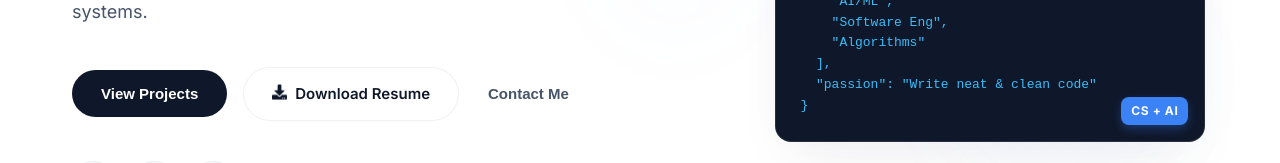
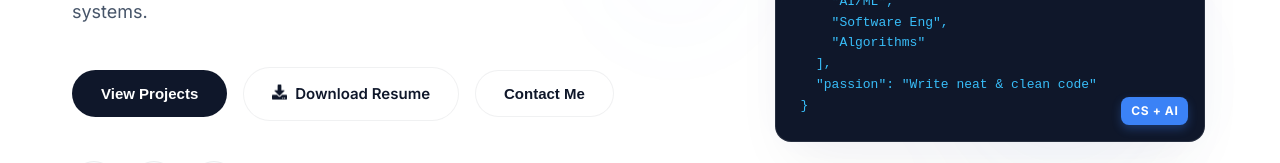
Before and after one commit to hetjaviya15/Portfolio, a React app: page / in a window 1280 px wide. Shown: the part 451-614 px from the top of the page. Built offline with nearby package versions, Linux system fonts and the light colour scheme; the HTML template or start-up script is replaced by a standard one.

Commit message:
final hero section

```diff
--- a/src/components/Hero/Hero.css
+++ b/src/components/Hero/Hero.css
@@ -107,7 +107,7 @@
   border: 1px solid transparent;
 }
 
-.btn-primary {
+.btn-primary{
   background-color: var(--text-primary);
   color: var(--bg-primary);
 }
@@ -118,26 +118,15 @@
   box-shadow: 0 10px 20px rgba(59, 130, 246, 0.15);
 }
 
-.btn-secondary {
+.btn-secondary,.btn-tertiary {
   background-color: var(--bg-primary);
   color: var(--text-primary);
   border-color: var(--border-color);
 }
 
-.btn-secondary:hover {
+.btn-secondary:hover,.btn-tertiary:hover {
   border-color: var(--text-primary);
   transform: translateY(-2px);
-}
-
-.btn-tertiary {
-  background-color: transparent;
-  color: var(--text-secondary);
-  padding-left: 12px;
-  padding-right: 12px;
-}
-
-.btn-tertiary:hover {
-  color: var(--accent-blue);
 }
 
 .btn-icon-gap {
```
